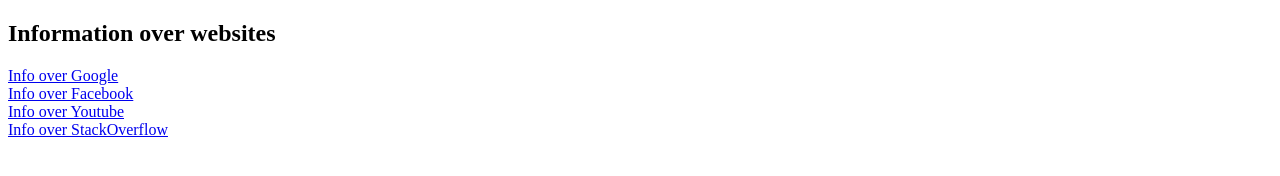
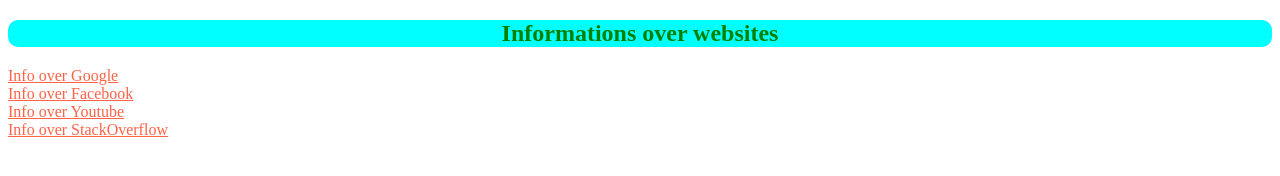
Before and after one commit to ERGITOPLLARI/My-first-webside, a plain HTML site: page Main Page.html in a window 1280 px wide. Drawn offline with Linux system fonts and the light colour scheme.

Commit message:
adding style

```diff
--- a/Main Page.html
+++ b/Main Page.html
@@ -1,13 +1,14 @@
 <!DOCTYPE html>
 <html>
-<head>
+  <head>
     <title>Main Page</title>
-</head>
-<body>
-    <h2>Information over websites</h2>
-    <a target="_blank" href="google.html">Info over Google</a><br>
-    <a target="_blank" href="facebook.html">Info over Facebook</a><br>
-    <a target="_blank" href="youtube.html">Info over Youtube</a><br>
+    <link rel="stylesheet" href="./style.css" />
+  </head>
+  <body>
+    <h2>Informations over websites</h2>
+    <a target="_blank" href="google.html">Info over Google</a><br />
+    <a target="_blank" href="facebook.html">Info over Facebook</a><br />
+    <a target="_blank" href="youtube.html">Info over Youtube</a><br />
     <a target="_blank" href="stackoverflow.html">Info over StackOverflow</a>
-</body>
+  </body>
 </html>
--- a/style.css
+++ b/style.css
@@ -0,0 +1,9 @@
+h2 {
+  color: green;
+  background-color: aqua;
+  border-radius: 10px;
+  text-align: center;
+}
+a {
+  color: tomato;
+}
```
